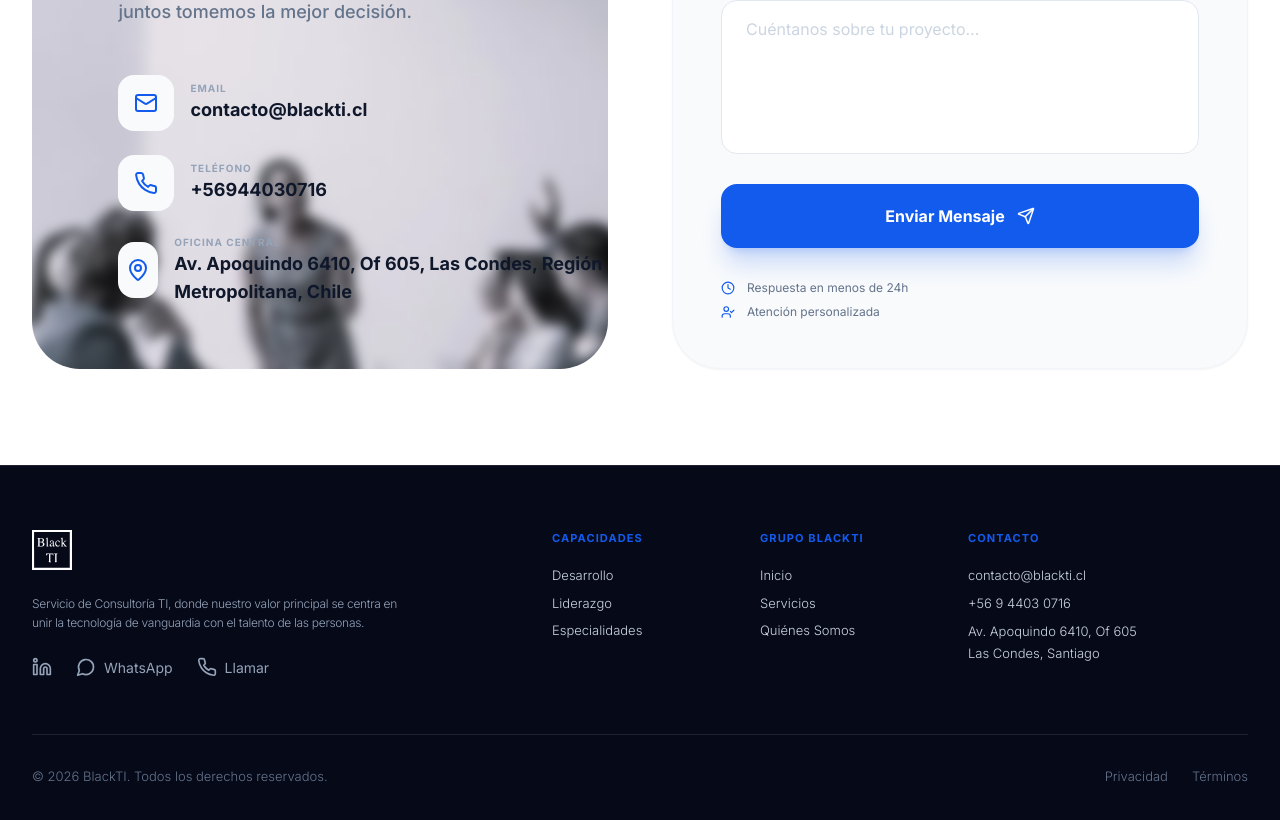
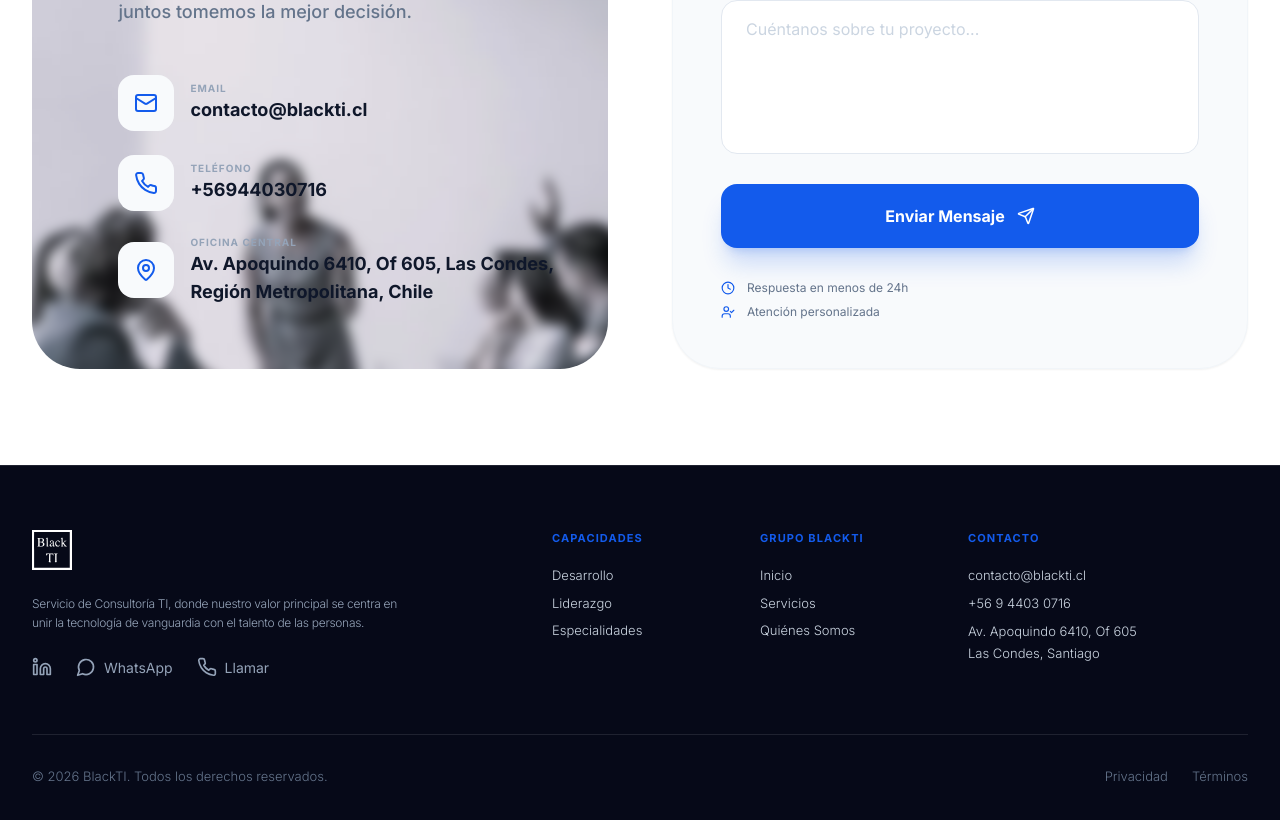
Before and after one commit to asinomas/paginaultima, a React (Vite) app in the folder Pagina_ultima/: page / in a window 1280 px wide. Shown: the part 9209-10029 px from the top of the page. Built offline with nearby package versions, Linux system fonts and the light colour scheme; no server answers.

Commit message:
Update ContactDetail.tsx

```diff
--- a/Pagina_ultima/src/components/ContactDetail.tsx
+++ b/Pagina_ultima/src/components/ContactDetail.tsx
@@ -117,7 +117,7 @@ const ContactDetail: React.FC = () => {
                   </div>
                   <div className="max-w-md">
                     <p className="text-[10px] font-black text-slate-400 uppercase tracking-widest">Oficina Central</p>
-                    <p className="text-slate-900 font-bold text-lg">{DIRECCION}</p>
+                    <p className="text-slate-900 font-bold text-lg whitespace-pre-line">{DIRECCION.replace(", Región", ",\nRegión")}</p>
                   </div>
                 </motion.a>
               </div>
```
